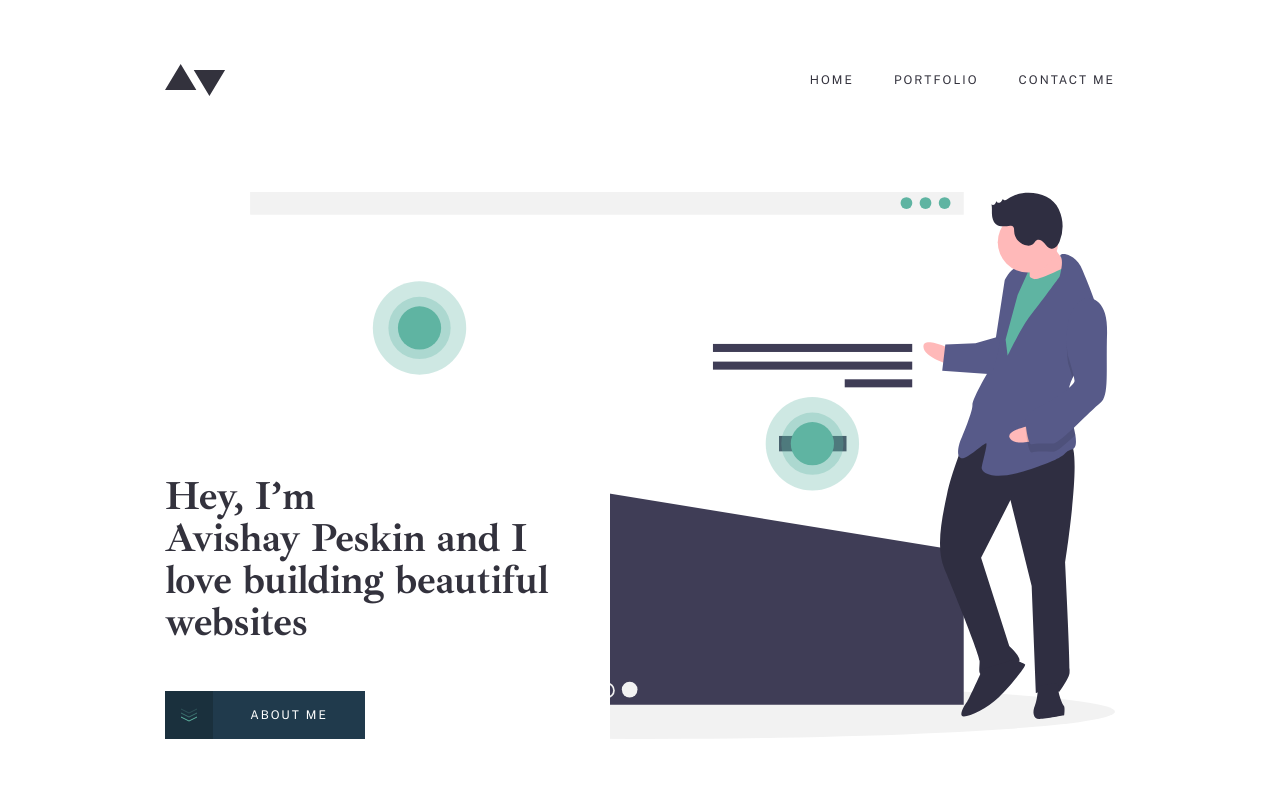
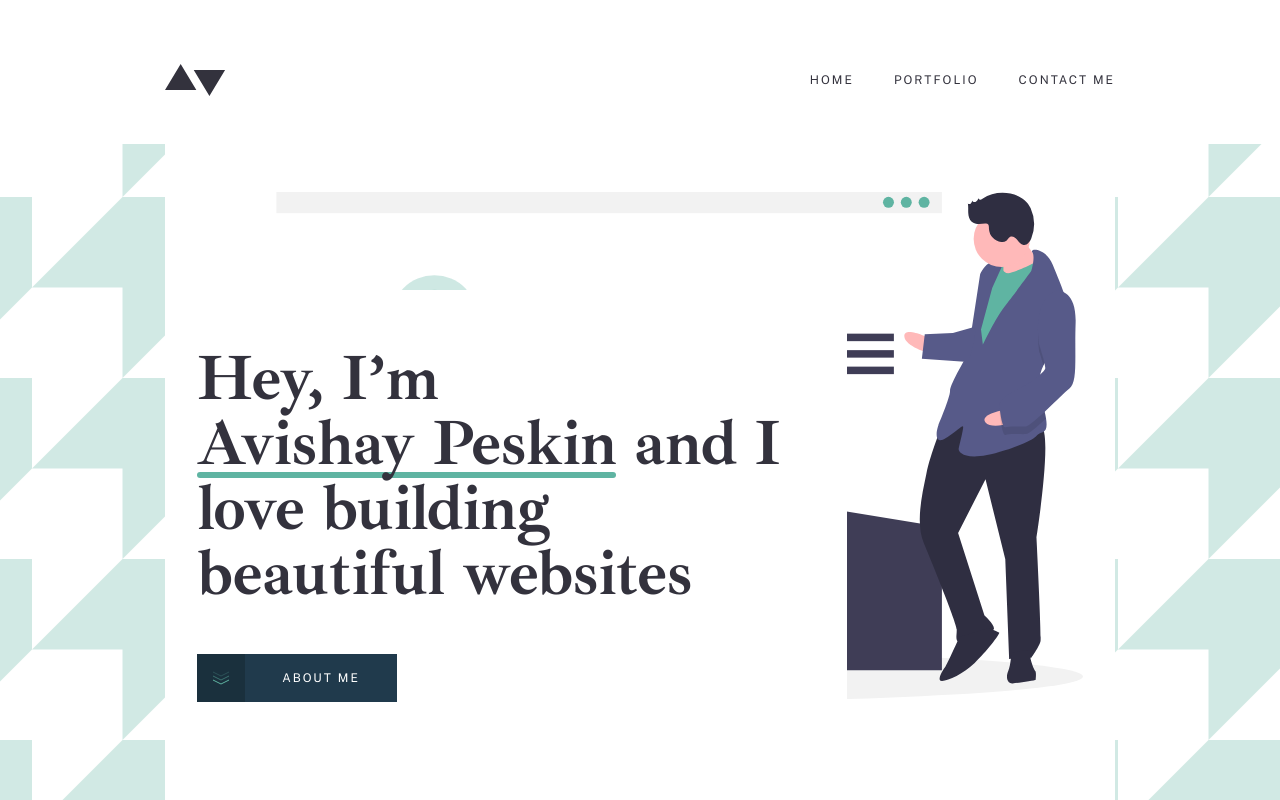
Before and after one commit to avishaypesk/portfolio, a React (Create React App) app: page / in a window 1280 px wide. Shown: the top 800 px of the page. Built offline with nearby package versions, Linux system fonts and the light colour scheme.

Commit message:
add overall styling

```diff
--- a/src/components/About/About.js
+++ b/src/components/About/About.js
@@ -7,7 +7,7 @@ function About() {
   return (
     <div className='mt-24 mx-auto xl:mt-[150px] text-grayishdarkblue md:flex xl:flex xl:justify-between max-w-[1280px]'>
       <img src={Avishay} alt='Avishay Peskin (Me)' className='max-w-[360px] w-full m-auto md:w-[280px] md:h-[600px] md:mr-[70px] md:object-cover xl:h-[600ox] xl:w-[560px] xl:max-w-full xl:m-0 xl:mr-[125px] xl:rounded-full' />
-      <div id='about' className="border-y-[1px] border-grayishdarkblue border-opacity-20 mt-8 pt-8 pb-12 md:mt-0 md:pt-[50px] xl:w-[350px] 2xl:w-[650px]">
+      <div id='about' className="border-t-[1px] border-grayishdarkblue border-opacity-20 mt-8 pt-8 pb-12 md:mt-0 md:pt-[50px] xl:w-[350px] 2xl:w-[650px]">
         <h2 className='font-ibarra-real-nova text-h2 font-bold leading-42px'>About Me</h2>
         <p className="font-public-sans my-6 font-normal text-body1 leading-30px">I’m a junior front-end developer looking for a new role in an exciting company. I focus on writing accessible HTML, using modern CSS practices and writing clean JavaScript. When writing JavaScript code, I mostly use React, but I can adapt to whatever tools are required. I’m based in Tel Aviv, Israel, but I’m happy working remotely and have experience in remote teams. When I’m not coding, you’ll find me outdoors. I love being out in nature whether that’s going for a walk, run or cycling. I’d love you to check out my work.</p>
         <Link to='/projects'>
--- /dev/null
+++ b/src/components/App/App.css
@@ -0,0 +1,5 @@
+body {
+    background-image: url('../../assets/images/footer-bg.svg');
+    background-size: auto;
+    background-position: 2rem 1rem; /* Move 20 pixels to the right, and 0 pixels from top */
+  }
--- a/src/components/App/App.js
+++ b/src/components/App/App.js
@@ -7,6 +7,7 @@ import Footer from '../Footer/Footer';
 import Projects from '../Projects/Projects';
 import Contact from '../Contact/Contact';
 import ProjectPage from '../ProjectPage/ProjectPage';
+import './App.css'
 
 const Home = () => {
   return (
@@ -22,7 +23,7 @@ const App = () => {
     <Router>
       <div className='md:h-screen'>
         <Header />
-        <div className='px-8 pt-[104px] w-full md:pt-[144px] md:px-10 xl:px-[165px]'>
+        <div className='px-8 pt-[104px] w-auto md:pt-[144px] md:mx-10 xl:mx-[165px] bg-white'>
           <Routes>
             <Route path="/" element={<Home />} />
             <Route path="/projects" element={<Projects />} />
--- a/src/components/Contact/Contact.js
+++ b/src/components/Contact/Contact.js
@@ -103,7 +103,7 @@ const Contact = () => {
   };
 
   return (
-    <div className='text-grayishdarkblue max-w-[1100px]'>
+    <div className='text-grayishdarkblue max-w-[1100px] m-auto pb-4'>
       <div className='border-y-[1px] border-grayishdarkblue border-opacity-20 pb-8 xl:flex xl:py-12 xl:justify-between'>
         <h2 className='font-ibarra-real-nova tracking-tighter leading-42px text-h2 font-bold my-6 xl:my-0'>Get in Touch</h2>
         <div>
--- a/src/components/Hero/Hero.css
+++ b/src/components/Hero/Hero.css
@@ -3,6 +3,8 @@
   position: relative;
   display: inline-block;
   color: inherit;
+  z-index: 1;
+  line-height: 1;
 }
 
 .name::before {
@@ -21,9 +23,12 @@
 }
 
 .name:hover::before {
+  z-index: -1;
   height: calc(100% + 4px);
 }
 
-  button:hover img {
-    fill: white;
+@media (max-width: 767px) {
+  .name::before {
+    transform: scaleX(1);
   }
+}
--- a/src/components/Hero/Hero.js
+++ b/src/components/Hero/Hero.js
@@ -34,7 +34,7 @@ function Hero() {
   return (
     <div className='mt-12 relative'>
       <div className='relative'>
-        <img className='scale-x-[-1] md:h-full xl:w-full' src={hero} alt='hero' />
+        <img className='scale-x-[-1] md:h-full xl:w-full rounded-2xl xl:bg-white' src={hero} alt='hero' />
         {!isLargeScreen && (
           <div>
             <h1 className='font-ibarra-real-nova font-bold text-h2 text-grayishdarkblue tracking-tighter leading-42px pt-6 md:pt-14 md:pr-14'>
@@ -42,13 +42,13 @@ function Hero() {
             </h1>
           </div>
         )}
-        <div className={isLargeScreen ? 'absolute bottom-0 left-0 w-3/4 xl:w-[445px] bg-white' : 'mt-4'}>
+        <div className={isLargeScreen ? 'absolute bottom-0 left-0 w-3/5 xl:w-[650px] bg-white xl:rounded-t-2xl' : 'mt-4'}>
           {isLargeScreen && (
-            <h1 className='font-ibarra-real-nova font-bold text-h2 text-grayishdarkblue tracking-tighter leading-42px md:pt-14 md:pr-14'>
+            <h1 className='font-ibarra-real-nova font-bold text-h2 xl:text-[64px] text-grayishdarkblue tracking-tighter leading-42px xl:leading-[65px] md:pt-14 md:pr-14'>
               Hey, I’m <span className='name'>Avishay Peskin</span> and I love building beautiful websites
             </h1>
           )}
-          <ScrollLink to='about' smooth={true} duration={600}>
+          <ScrollLink to='about' smooth={true} duration={600} offset={-200}>
             <button
               className='text-white uppercase font-public-sans bg-darkblue hover:bg-cyan flex items-center w-[200px] h-12 tracking-[2px] text-xs group mt-8 md:mt-12'
               onMouseEnter={handleMouseEnter}
```
Also changed, not shown: src/assets/images/footer-bg.svg (added), src/components/Footer/Footer.css (line endings or trailing spaces). Lines whose indentation alone changed are shown as unchanged.
